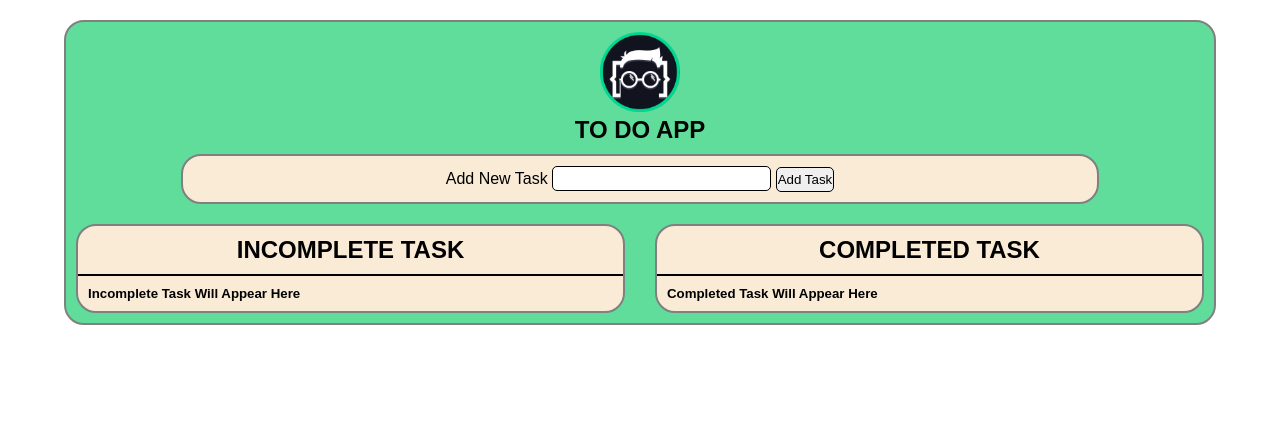
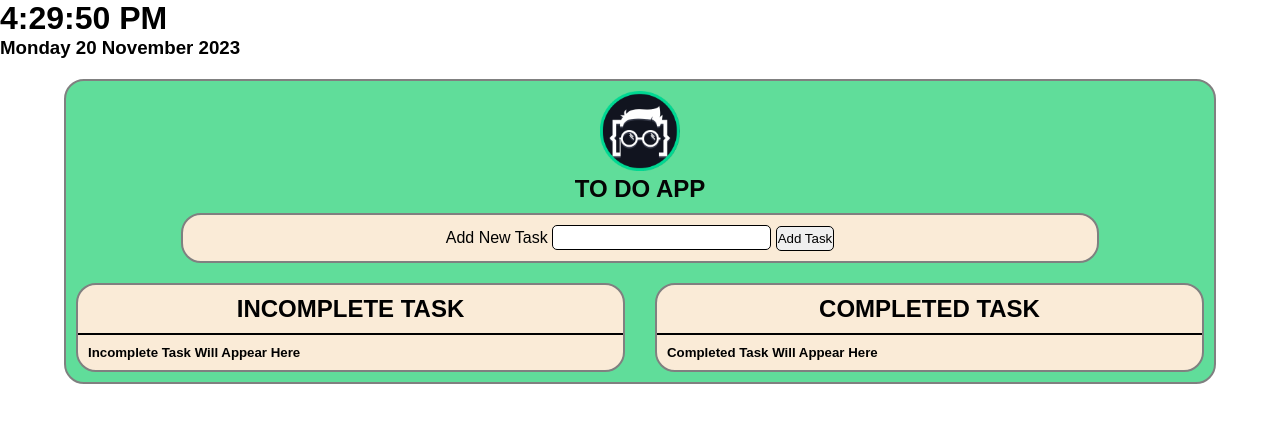
Before and after one commit to imnazirul/todo-app, a plain HTML site: page index.html in a window 1280 px wide. Drawn offline with Linux system fonts and the light colour scheme.

Commit message:
Update index.html

```diff
--- a/index.html
+++ b/index.html
@@ -7,6 +7,7 @@
     <title>To Do App</title>
 </head>
 <body>
+    <div id="demo"></div>
     <section class="container">
         <div class="header">
             <img src="images/lws.png" alt="Logo">
```
